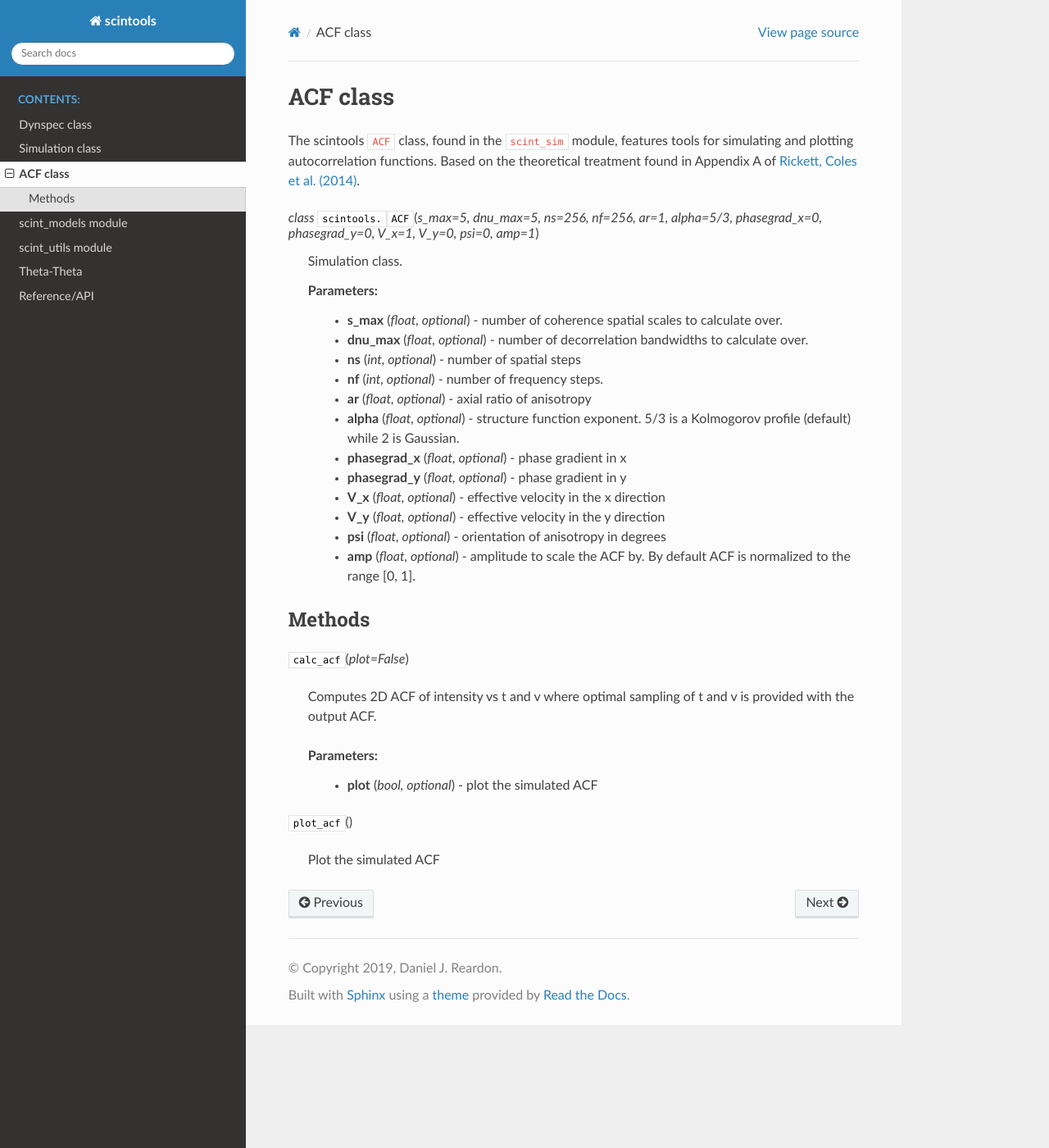
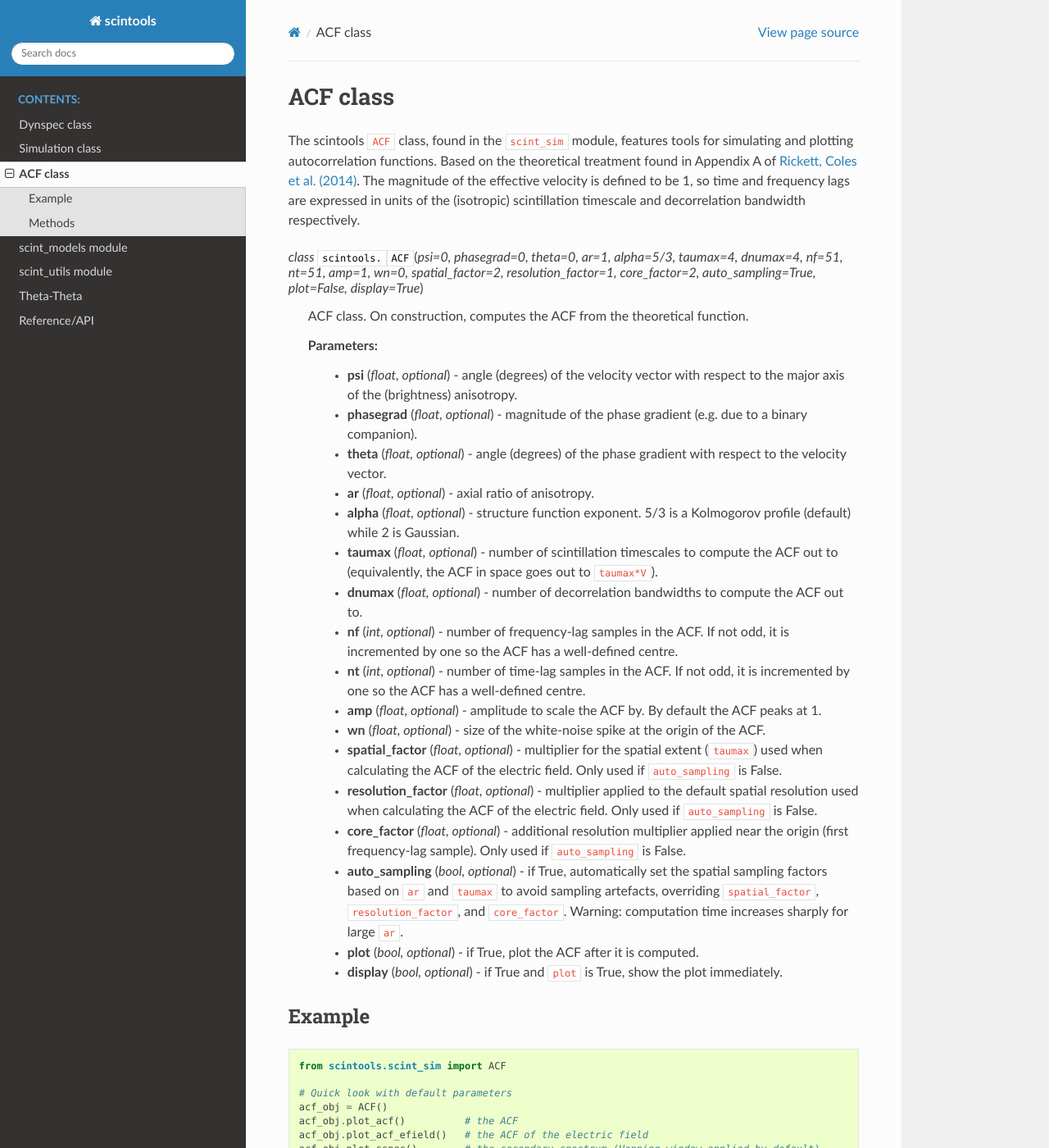
Before and after one commit to danielreardon/scintools, a Sphinx documentation site: the page built from docs/source/acf.rst, in a window 1280 px wide and 1400 px high. Shown: the whole window at 82% size. Built offline with Sphinx 7.4.7 and the Read the Docs theme 3.1.0, drawn with Linux system fonts in a browser that asks for light colours; some of the changed text lies outside the part shown.

Commit message:
Fix stale ACF signature in acf.rst documentation
Update the documented ACF class signature and methods in acf.rst to match
the actual scint_sim.ACF implementation.

Co-Authored-By: Claude Opus 4.8 <noreply@anthropic.com>
Claude-Session: https://claude.ai/code/session_01EG6cv3jHNLYv1TN2YWDqi3

```diff
--- a/docs/source/acf.rst
+++ b/docs/source/acf.rst
@@ -1,28 +1,69 @@
 ACF class
 ================
 
-The scintools ``ACF`` class, found in the ``scint_sim`` module, features tools for simulating and plotting autocorrelation functions. Based on the theoretical treatment found in Appendix A of `Rickett, Coles et al. (2014) <https://iopscience.iop.org/article/10.1088/0004-637X/787/2/161/>`_.
+The scintools ``ACF`` class, found in the ``scint_sim`` module, features tools for simulating and plotting autocorrelation functions. Based on the theoretical treatment found in Appendix A of `Rickett, Coles et al. (2014) <https://iopscience.iop.org/article/10.1088/0004-637X/787/2/161/>`_. The magnitude of the effective velocity is defined to be 1, so time and frequency lags are expressed in units of the (isotropic) scintillation timescale and decorrelation bandwidth respectively.
 
 .. raw:: html
 
-	<em class="property">class </em><code class="descclassname">scintools.</code><code class="descname">ACF</code><span class="sig-paren">(</span><em>s_max=5, dnu_max=5, ns=256, nf=256, ar=1, alpha=5/3, phasegrad_x=0, phasegrad_y=0, V_x=1, V_y=0, psi=0, amp=1</em><span class="sig-paren">)</span>
+	<em class="property">class </em><code class="descclassname">scintools.</code><code class="descname">ACF</code><span class="sig-paren">(</span><em>psi=0, phasegrad=0, theta=0, ar=1, alpha=5/3, taumax=4, dnumax=4, nf=51, nt=51, amp=1, wn=0, spatial_factor=2, resolution_factor=1, core_factor=2, auto_sampling=True, plot=False, display=True</em><span class="sig-paren">)</span>
 
 \
-		Simulation class.
+		ACF class. On construction, computes the ACF from the theoretical function.
 
 		**Parameters:**
-				*   **s_max** (`float, optional`) - number of coherence spatial scales to calculate over.
-				*   **dnu_max** (`float, optional`) - number of decorrelation bandwidths to calculate over.
-				*   **ns** (`int, optional`) - number of spatial steps
-				*   **nf** (`int, optional`) - number of frequency steps.
-				*   **ar** (`float, optional`) - axial ratio of anisotropy
+				*   **psi** (`float, optional`) - angle (degrees) of the velocity vector with respect to the major axis of the (brightness) anisotropy.
+				*   **phasegrad** (`float, optional`) - magnitude of the phase gradient (e.g. due to a binary companion).
+				*   **theta** (`float, optional`) - angle (degrees) of the phase gradient with respect to the velocity vector.
+				*   **ar** (`float, optional`) - axial ratio of anisotropy.
 				*   **alpha** (`float, optional`) - structure function exponent. 5/3 is a Kolmogorov profile (default) while 2 is Gaussian.
-				*   **phasegrad_x** (`float, optional`) - phase gradient in x
-				*   **phasegrad_y** (`float, optional`) - phase gradient in y
-				*   **V_x** (`float, optional`) - effective velocity in the x direction
-				*   **V_y** (`float, optional`) - effective velocity in the y direction
-				*   **psi** (`float, optional`) - orientation of anisotropy in degrees
-				*   **amp** (`float, optional`) - amplitude to scale the ACF by. By default ACF is normalized to the range [0, 1].
+				*   **taumax** (`float, optional`) - number of scintillation timescales to compute the ACF out to (equivalently, the ACF in space goes out to ``taumax*V``).
+				*   **dnumax** (`float, optional`) - number of decorrelation bandwidths to compute the ACF out to.
+				*   **nf** (`int, optional`) - number of frequency-lag samples in the ACF. If not odd, it is incremented by one so the ACF has a well-defined centre.
+				*   **nt** (`int, optional`) - number of time-lag samples in the ACF. If not odd, it is incremented by one so the ACF has a well-defined centre.
+				*   **amp** (`float, optional`) - amplitude to scale the ACF by. By default the ACF peaks at 1.
+				*   **wn** (`float, optional`) - size of the white-noise spike at the origin of the ACF.
+				*   **spatial_factor** (`float, optional`) - multiplier for the spatial extent (``taumax``) used when calculating the ACF of the electric field. Only used if ``auto_sampling`` is False.
+				*   **resolution_factor** (`float, optional`) - multiplier applied to the default spatial resolution used when calculating the ACF of the electric field. Only used if ``auto_sampling`` is False.
+				*   **core_factor** (`float, optional`) - additional resolution multiplier applied near the origin (first frequency-lag sample). Only used if ``auto_sampling`` is False.
+				*   **auto_sampling** (`bool, optional`) - if True, automatically set the spatial sampling factors based on ``ar`` and ``taumax`` to avoid sampling artefacts, overriding ``spatial_factor``, ``resolution_factor``, and ``core_factor``. Warning: computation time increases sharply for large ``ar``.
+				*   **plot** (`bool, optional`) - if True, plot the ACF after it is computed.
+				*   **display** (`bool, optional`) - if True and ``plot`` is True, show the plot immediately.
+
+Example
+-------
+
+.. code-block:: python
+
+	from scintools.scint_sim import ACF
+
+	# Quick look with default parameters
+	acf_obj = ACF()
+	acf_obj.plot_acf()          # the ACF
+	acf_obj.plot_acf_efield()   # the ACF of the electric field
+	acf_obj.plot_sspec()        # the secondary spectrum (Hanning window applied by default)
+	acf_obj.calc_sspec(window='blackman', window_frac=1.0)  # change the window and its size
+	acf_obj.plot_sspec()
+
+	# An ACF with anisotropy and a phase gradient (e.g. a binary companion)
+	ar = 2            # axial ratio of anisotropy
+	psi = 30          # angle of velocity relative to major axis (defined as x)
+	phasegrad = 0.2   # magnitude of phase gradient
+	theta = 0         # angle of phase gradient relative to velocity
+	taumax = 4        # number of scintillation timescales to compute to
+	dnumax = 4        # number of decorrelation bandwidths to compute to
+	nt = 51           # number of time samples in the ACF
+	nf = 51           # number of frequency samples in the ACF
+	auto_sampling = True  # dynamically set spatial properties to avoid ACF artefacts
+
+	my_acf = ACF(psi=psi, phasegrad=phasegrad, theta=theta, ar=ar,
+	             taumax=taumax, dnumax=dnumax, nt=nt, nf=nf)
+	my_acf.plot_acf()
+	my_acf.plot_sspec()
+
+	# Raw arrays are available for custom plotting
+	acf = my_acf.acf
+	t = my_acf.tn
+	f = my_acf.fn
 
 Methods
 -------
@@ -33,15 +74,56 @@ Methods
 
 \
 
-        	Computes 2D ACF of intensity vs t and v where optimal sampling of t and v is provided with the output ACF.
+		Computes the 2D ACF of intensity vs time and frequency lag, implementing the integrals in Appendix A of Rickett, Coles et al. (2014). This is called automatically on construction of an ``ACF`` object, and populates ``self.acf``, ``self.tn`` (time-lag axis), ``self.fn`` (frequency-lag axis), ``self.snp`` (spatial-lag axis of the electric-field ACF), and ``self.acf_efield`` (ACF of the electric field).
 
 		**Parameters:**
-				*   **plot** (`bool, optional`) - plot the simulated ACF
+				*   **plot** (`bool, optional`) - plot the resulting ACF after it is computed.
 
 .. raw:: html
 
-	<code class="descname">plot_acf</code><span class="sig-paren">(</span><em></em><span class="sig-paren">)</span>
+	<code class="descname">plot_acf</code><span class="sig-paren">(</span><em>display=True, contour=True, filled=False</em><span class="sig-paren">)</span>
 
 \
 
-        	Plot the simulated ACF
+		Plot the theoretical 2D ACF of intensity vs time and frequency lag. Requires ``calc_acf`` to have been run first.
+
+		**Parameters:**
+				*   **display** (`bool, optional`) - if True, set the plot title and show the plot immediately.
+				*   **contour** (`bool, optional`) - if True and ``filled`` is False, overlay black contours at ``amp * [0.2, 0.4, 0.6, 0.8]``.
+				*   **filled** (`bool, optional`) - if True, plot filled contours instead of a pcolormesh.
+
+.. raw:: html
+
+	<code class="descname">plot_acf_efield</code><span class="sig-paren">(</span><em>display=True</em><span class="sig-paren">)</span>
+
+\
+
+		Plot the ACF of the electric field vs spatial lag. Requires ``calc_acf`` to have been run first.
+
+		**Parameters:**
+				*   **display** (`bool, optional`) - if True, show the plot immediately.
+
+.. raw:: html
+
+	<code class="descname">calc_sspec</code><span class="sig-paren">(</span><em>window='hanning', window_frac=1</em><span class="sig-paren">)</span>
+
+\
+
+		Compute the secondary spectrum from the ACF, applying a 2D window before taking the 2D Fourier transform to reduce edge effects. Populates ``self.sspec`` (in dB).
+
+		**Parameters:**
+				*   **window** (`str, optional`) - name of the window function to apply along each axis before transforming, e.g. ``'hanning'`` (default), ``'hamming'``, ``'blackman'``, or ``'bartlett'``.
+				*   **window_frac** (`float, optional`) - fraction of each axis over which the window is applied.
+
+.. raw:: html
+
+	<code class="descname">plot_sspec</code><span class="sig-paren">(</span><em>display=True, vmin=None, vmax=None</em><span class="sig-paren">)</span>
+
+\
+
+		Plot the secondary spectrum vs time and frequency lag. Computes the secondary spectrum first via ``calc_sspec`` (with its default window) if it has not already been computed.
+
+		**Parameters:**
+				*   **display** (`bool, optional`) - if True, set the plot title and show the plot immediately.
+				*   **vmin** (`float or None, optional`) - minimum of the colour scale, in dB. If None, defaults to 3 dB below the median of the (finite, non-zero) secondary spectrum.
+				*   **vmax** (`float or None, optional`) - maximum of the colour scale, in dB. If None, defaults to 3 dB below the maximum of the (finite, non-zero) secondary spectrum.
```
